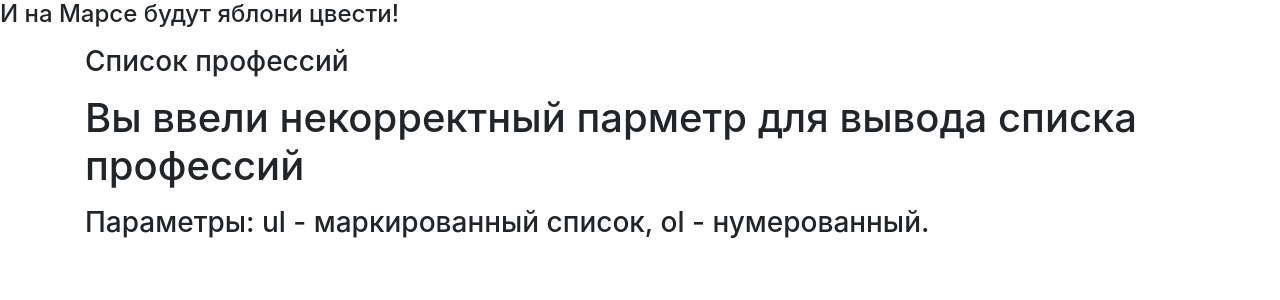
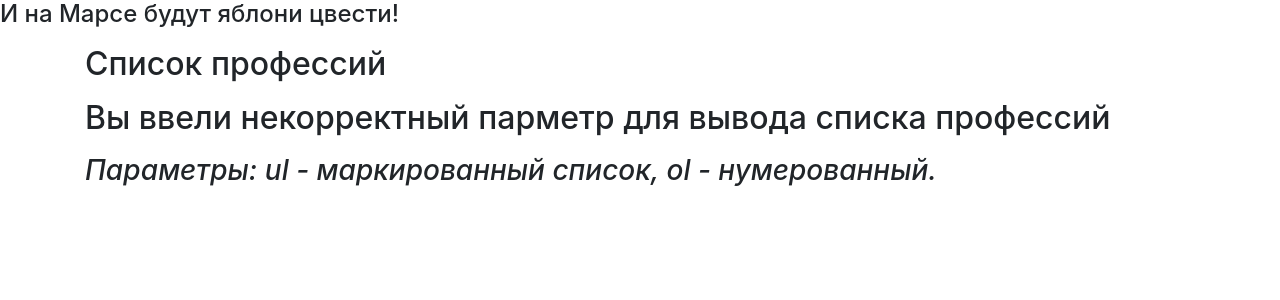
Before and after one commit to VoidChaser/flask_templates, a Flask app: page /list_prof/1 in a window 1280 px wide. Shown: the part 72-372 px from the top of the page. Run offline with Flask 3, Linux system fonts and the light colour scheme; some libraries are stand-ins or nearby versions.

Commit message:
Third_task

```diff
--- a/templates/list_prof.html
+++ b/templates/list_prof.html
@@ -9,7 +9,7 @@
 
 {% block content %}
     <p> </p>
-    <h3 align="left">Список профессий</h3>
+    <h2 align="left">Список профессий</h2>
     <p> </p>
 
     {% if mark == "ol" %}
@@ -26,12 +26,12 @@
             {% endfor %}
         </ul>
     {% else %}
-        <h1>Вы ввели некорректный парметр для вывода списка профессий</h1>
+        <h2>Вы ввели некорректный парметр для вывода списка профессий</h2>
         <p> </p>
-        <h3>Параметры: ul - маркированный список, ol - нумерованный.</h3>
+        <h3><i>Параметры: ul - маркированный список, ol - нумерованный.</i></h3>
     {% endif %}
 
 {% endblock %}
 
 </body>
-</html>
+</html3
```
